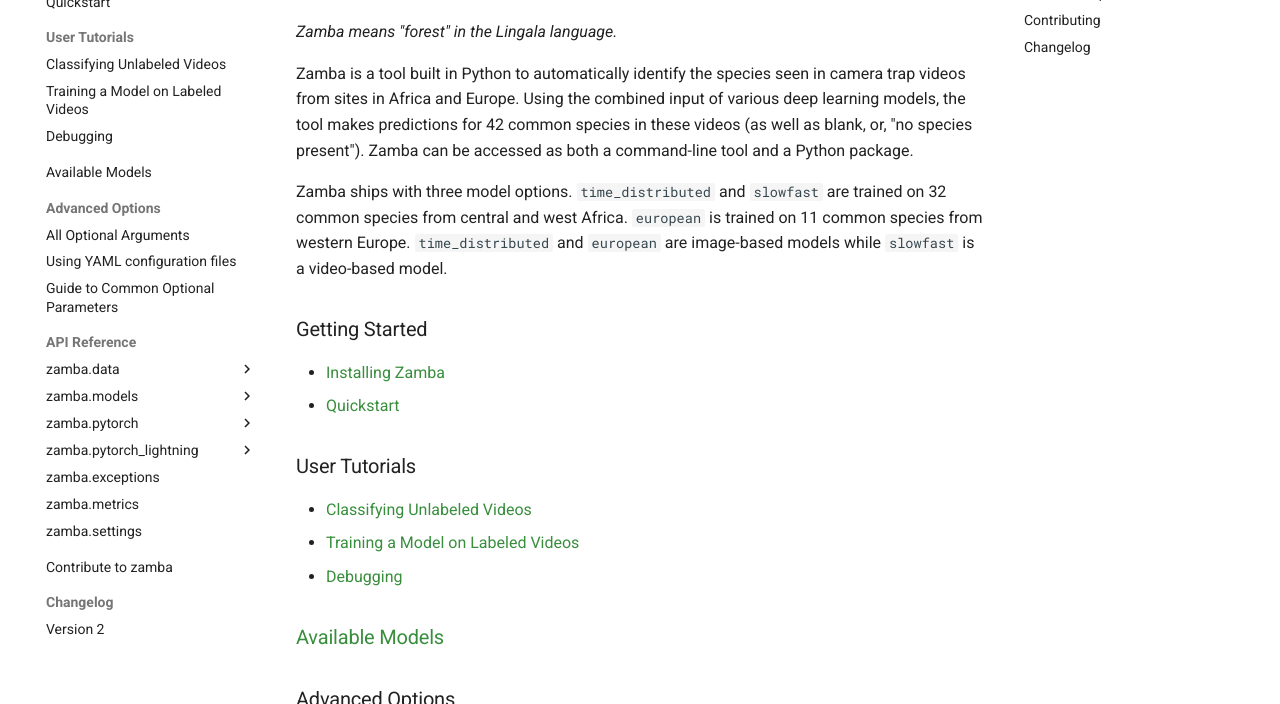
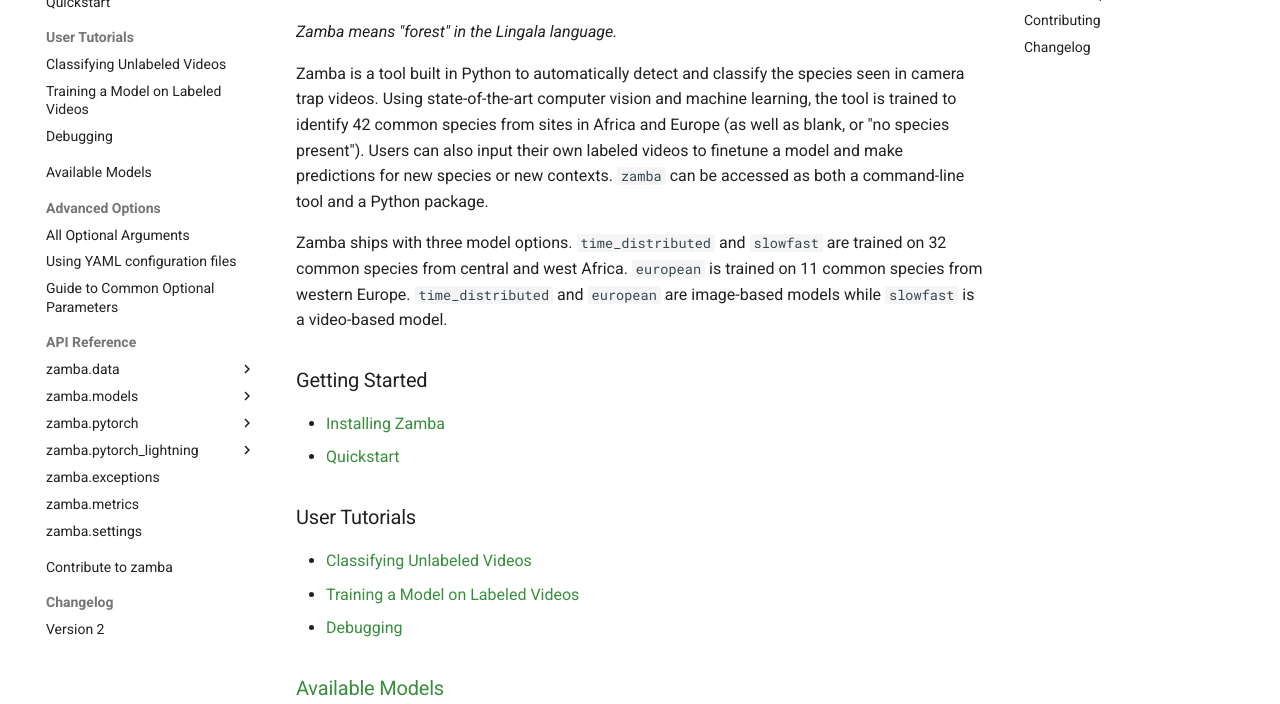
Before and after one commit to drivendataorg/zamba, an MkDocs documentation site: the page built from docs/docs/index.md, in a window 1280 px wide and 900 px high, scrolled down 328 px, cut to the strip 196-900 px from the top of the window. Built offline with MkDocs 1.6.1 and Material for MkDocs 9.7.7, drawn with Linux system fonts in a browser that asks for light colours; comment, search, counter and statistics services are not loaded; the version menu is left out.

Commit message:
update home page language

```diff
--- a/docs/docs/index.md
+++ b/docs/docs/index.md
@@ -8,12 +8,7 @@ Welcome to zamba's documentation!
 
 *Zamba means "forest" in the Lingala language.*
 
-
-Zamba is a tool built in Python to automatically identify the species seen
-in camera trap videos from sites in Africa and Europe. Using the combined
-input of various deep learning models, the tool makes predictions for 42
-common species in these videos (as well as blank, or, "no species present").
-Zamba can be accessed as both a command-line tool and a Python package.
+Zamba is a tool built in Python to automatically detect and classify the species seen in camera trap videos. Using state-of-the-art computer vision and machine learning, the tool is trained to identify 42 common species from sites in Africa and Europe (as well as blank, or "no species present"). Users can also input their own labeled videos to finetune a model and make predictions for new species or new contexts. `zamba` can be accessed as both a command-line tool and a Python package.
 
 Zamba ships with three model options. `time_distributed` and `slowfast` are
 trained on 32 common species from central and west Africa. `european` is trained
```
